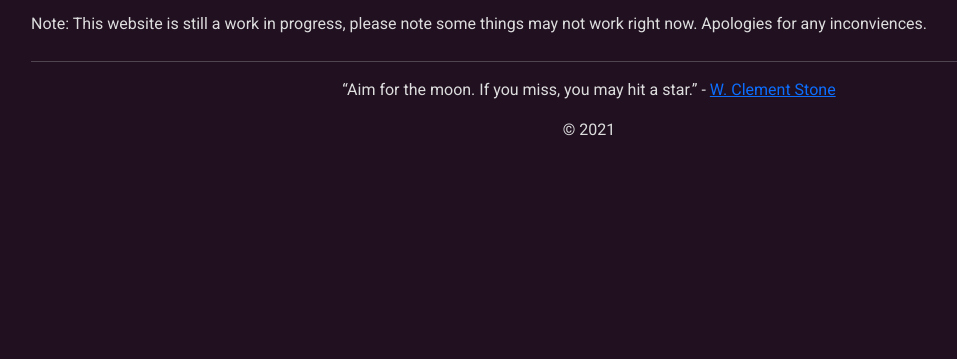
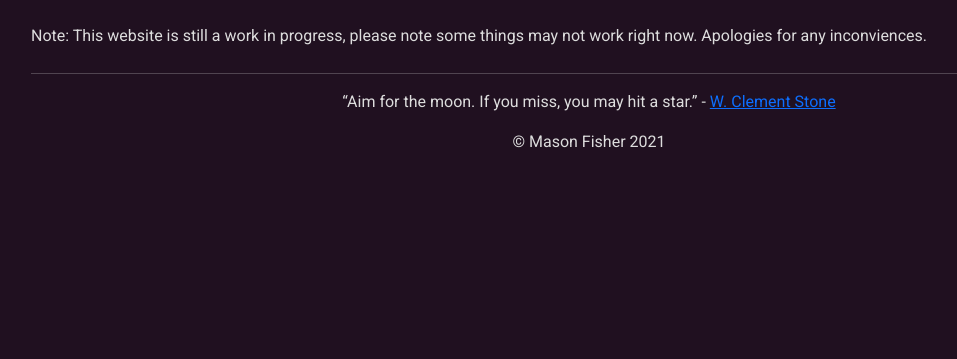
Before and after one commit to MachineThing/Portfolio-SiteV2, a Django app: page / in a window 1280 px wide. Shown: the part 441-800 px from the top of the page, without its empty margins (51-1008 px from the left). Run offline with Django 3.2, Linux system fonts and the light colour scheme; data that the repository does not hold is empty; parts of the project's set-up code (start-up, migrations or seed data) failed here and were passed over; some libraries are stand-ins or nearby versions.

Commit message:
Slight design changes

```diff
--- a/projects/templates/base.html
+++ b/projects/templates/base.html
@@ -62,8 +62,8 @@
     {% block 'content' %}{% endblock %}
     <footer class="container text-center">
       <hr />
-      <p><q cite="https://www.brainyquote.com/quotes/w_clemet_stone_137807">Aim for the moon. If you miss, you may hit a star.</q> - <a href="https://www.brainyquote.com/authors/w-clement-stone-quotes" target="_blank">W. Clement Stone</a></p>
-      <p>&#169; {% now "Y" %}</p>
+      <p><q cite="https://www.brainyquote.com/quotes/w_clemet_stone_137807">Aim for the moon. If you miss, you may hit a star.</q> - <a href="https://www.brainyquote.com/quotes/w_clement_stone_137807" target="_blank">W. Clement Stone</a></p>
+      <p>&#169; Mason Fisher {% now "Y" %}</p>
     </footer>
     <script src="https://cdn.jsdelivr.net/npm/bootstrap@5.0.0-beta2/dist/js/bootstrap.bundle.min.js" integrity="sha384-b5kHyXgcpbZJO/tY9Ul7kGkf1S0CWuKcCD38l8YkeH8z8QjE0GmW1gYU5S9FOnJ0" crossorigin="anonymous"></script>
     {% block 'scripts' %}{% endblock %}
--- a/projects/templates/projects/index.html
+++ b/projects/templates/projects/index.html
@@ -13,6 +13,7 @@
       <a href="https://www.github.com/MachineThing"><img class="socialMedia" src="{% static 'social/Github.svg' %}" alt="Github"></a>
       <a href="https://www.twitter.com/genesistoaster12"><img class="socialMedia" src="{% static 'social/Twitter.svg' %}" alt="Twitter"></a>
     </div>
+    <div style="height: 12px; visibility:hidden;"></div>
 
     <p><img src="{% static 'mason.jpg' %}" alt="An image of Mason" id="masonImage">
       {% if bday %}<span title="Happy birthday Mason Fisher!">🎂</span>{% endif %}Mason Fisher is a {% if bday %}<span style="color: #ffc0cb;">{{ age }}</span> {% else %}{{ age }}{% endif %} year old student at Gull Lake High School.
```
